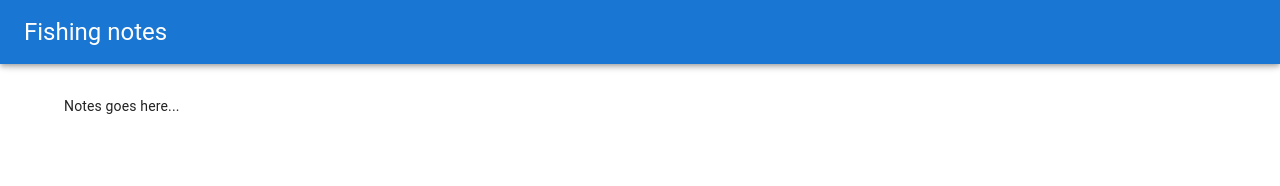
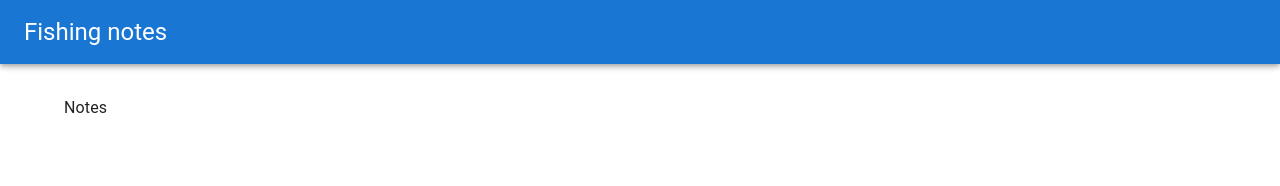
Before and after one commit to sirnimu/FIS-frontend, a React (Vite) app: page / in a window 1280 px wide. Shown: the top 186 px of the page. Built offline with nearby package versions, Linux system fonts and the light colour scheme.

Commit message:
Add tanstack-query

```diff
--- a/components/App.tsx
+++ b/components/App.tsx
@@ -1,21 +1,16 @@
 import { FC } from "react";
-import { Typography, CssBaseline, Container } from "@mui/material";
-import { AppToolbar, Toolbar } from "./AppToolbar";
+import { CssBaseline } from "@mui/material";
 import ThemeProvider from "../contexts/ThemeProvider";
+import QueryProvider from "../contexts/QueryProvider";
+import Main from "./Main";
 
 export const App: FC = () => {
   return (
-    <ThemeProvider>
-      <CssBaseline />
-
-      <AppToolbar />
-      <Toolbar />
-
-      <Container sx={{ my: 4 }}>
-        <Typography sx={{ mb: 2 }} variant="body2">
-          Notes goes here...
-        </Typography>
-      </Container>
-    </ThemeProvider>
+    <QueryProvider>
+      <ThemeProvider>
+        <CssBaseline />
+        <Main />
+      </ThemeProvider>
+    </QueryProvider>
   );
 };
--- /dev/null
+++ b/components/Main.tsx
@@ -0,0 +1,19 @@
+import { FC } from "react";
+
+import { Container } from "@mui/material";
+import { AppToolbar, Toolbar } from "./AppToolbar";
+import Notes from "./notes/Notes";
+
+const Main: FC = () => {
+  return (
+    <>
+      <AppToolbar />
+      <Toolbar />
+      <Container sx={{ my: 4 }}>
+        <Notes />
+      </Container>
+    </>
+  );
+};
+
+export default Main;
--- /dev/null
+++ b/components/notes/Notes.tsx
@@ -0,0 +1,7 @@
+import { FC } from "react";
+
+const Notes: FC = () => {
+  return <main>Notes</main>;
+};
+
+export default Notes;
--- /dev/null
+++ b/contexts/QueryProvider.tsx
@@ -0,0 +1,14 @@
+import { QueryClient, QueryClientProvider } from "@tanstack/react-query";
+import { FC } from "react";
+
+type Props = { children: React.ReactNode };
+
+const QueryProvider: FC<Props> = ({ children }) => {
+  const queryClient = new QueryClient();
+
+  return (
+    <QueryClientProvider client={queryClient}>{children}</QueryClientProvider>
+  );
+};
+
+export default QueryProvider;
```
